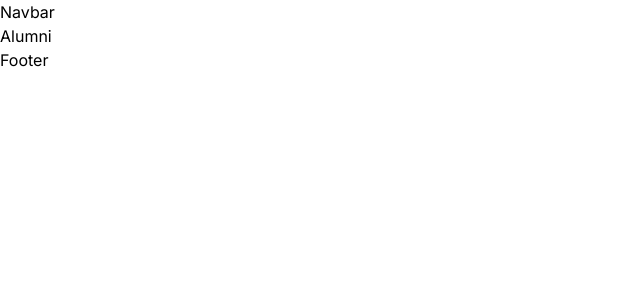
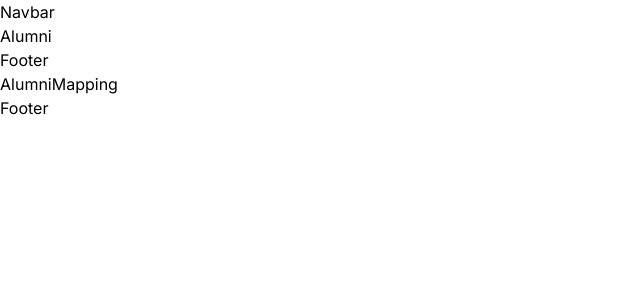
Before and after one commit to acm-ucr/hcg, a Next.js app: page /alumni in a window 1280 px wide. Shown: the top 300 px of the page, without its empty margins (0-640 px from the left). Built offline with nearby package versions, Linux system fonts and the light colour scheme.

Commit message:
alumni page imports

```diff
--- a/src/app/alumni/page.tsx
+++ b/src/app/alumni/page.tsx
@@ -1,5 +1,15 @@
+import AlumniHeader from "@/components/alumni/Alumni";
+import Header from "@/components/Header";
+import AlumniMapping from "@/components/alumni/AlumniMapping";
+
 const Alumni = () => {
-  return <div>Alumni</div>;
+  return (
+  <div>
+    <AlumniHeader />
+    <Header />
+    <AlumniMapping />
+  </div>
+  )
 };
 
 export default Alumni;
--- /dev/null
+++ b/src/components/alumni/Alumni.tsx
@@ -0,0 +1,5 @@
+const Alumni = () => {
+  return <div>Alumni</div>;
+};
+
+export default Alumni;
--- /dev/null
+++ b/src/components/alumni/AlumniMapping.tsx
@@ -0,0 +1,5 @@
+const AlumniMapping = () => {
+  return <div>AlumniMapping</div>;
+};
+
+export default AlumniMapping;
```
